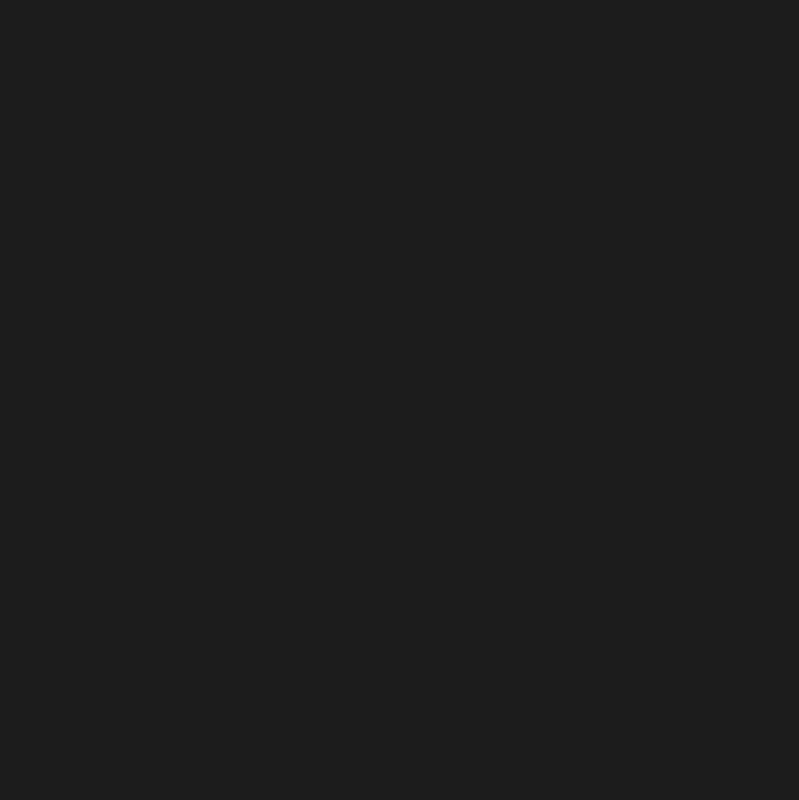
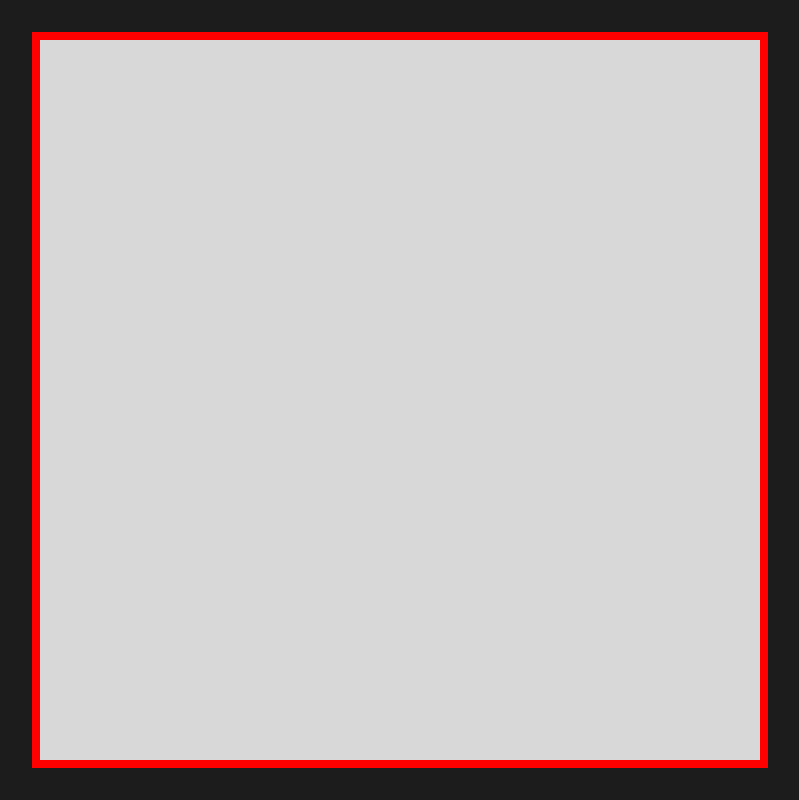
Before and after one commit to marcelnoehre/minesweeper-cbr, an Angular app: page / in a window 1280 px wide. Shown: the whole page, without its empty margins (240-1039 px from the left). Built offline with nearby package versions, Linux system fonts and the light colour scheme.

Commit message:
basic minesweeper container

```diff
--- a/src/app/app.component.html
+++ b/src/app/app.component.html
@@ -1,3 +1,3 @@
 <div class="app-container">
-
+    <app-minesweeper></app-minesweeper>
 </div>
--- a/src/app/app.component.scss
+++ b/src/app/app.component.scss
@@ -3,3 +3,8 @@
     width: 100vw;
     background-color: #1C1C1C;
 }
+
+app-minesweeper {
+    display: flex;
+    justify-content: center;
+}
--- a/src/app/app.module.ts
+++ b/src/app/app.module.ts
@@ -2,10 +2,12 @@
 import { BrowserModule } from '@angular/platform-browser';
 
 import { AppComponent } from './app.component';
+import { MinesweeperComponent } from './minesweeper/minesweeper.component';
 
 @NgModule({
   declarations: [
-    AppComponent
+    AppComponent,
+    MinesweeperComponent
   ],
   imports: [
     BrowserModule
--- /dev/null
+++ b/src/app/minesweeper/minesweeper.component.html
@@ -0,0 +1,5 @@
+<div class="minesweeper">
+    <div class="container">
+        <div class="field"></div>
+    </div>
+</div>
--- /dev/null
+++ b/src/app/minesweeper/minesweeper.component.scss
@@ -0,0 +1,19 @@
+.minesweeper {
+    display: flex;
+    justify-content: center;
+    flex-direction: column;
+    height: 100vh;
+}
+
+.container {
+    height: 92vh;
+    width: 92vh;
+    background-color: red;
+}
+
+.field {
+    height: 90vh;
+    width: 90vh;
+    background-color: #D8D8D8;
+    margin: 1vh;
+}
--- /dev/null
+++ b/src/app/minesweeper/minesweeper.component.ts
@@ -0,0 +1,15 @@
+import { Component, OnInit } from '@angular/core';
+
+@Component({
+  selector: 'app-minesweeper',
+  templateUrl: './minesweeper.component.html',
+  styleUrls: ['./minesweeper.component.scss']
+})
+export class MinesweeperComponent implements OnInit {
+
+  constructor() { }
+
+  ngOnInit(): void {
+  }
+
+}
```
Also changed, not shown: 1 other file (tests, documents, lock files or other folders).
